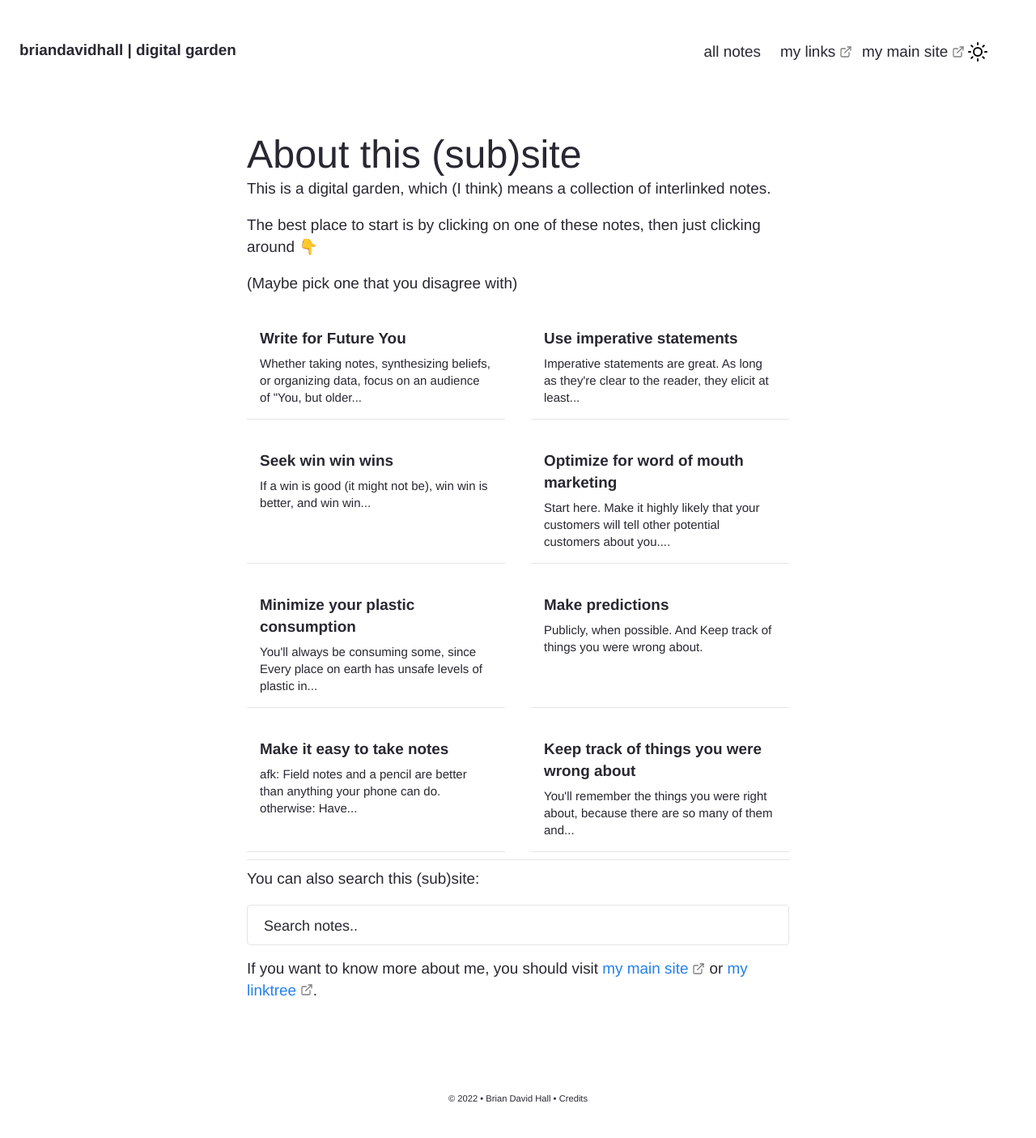
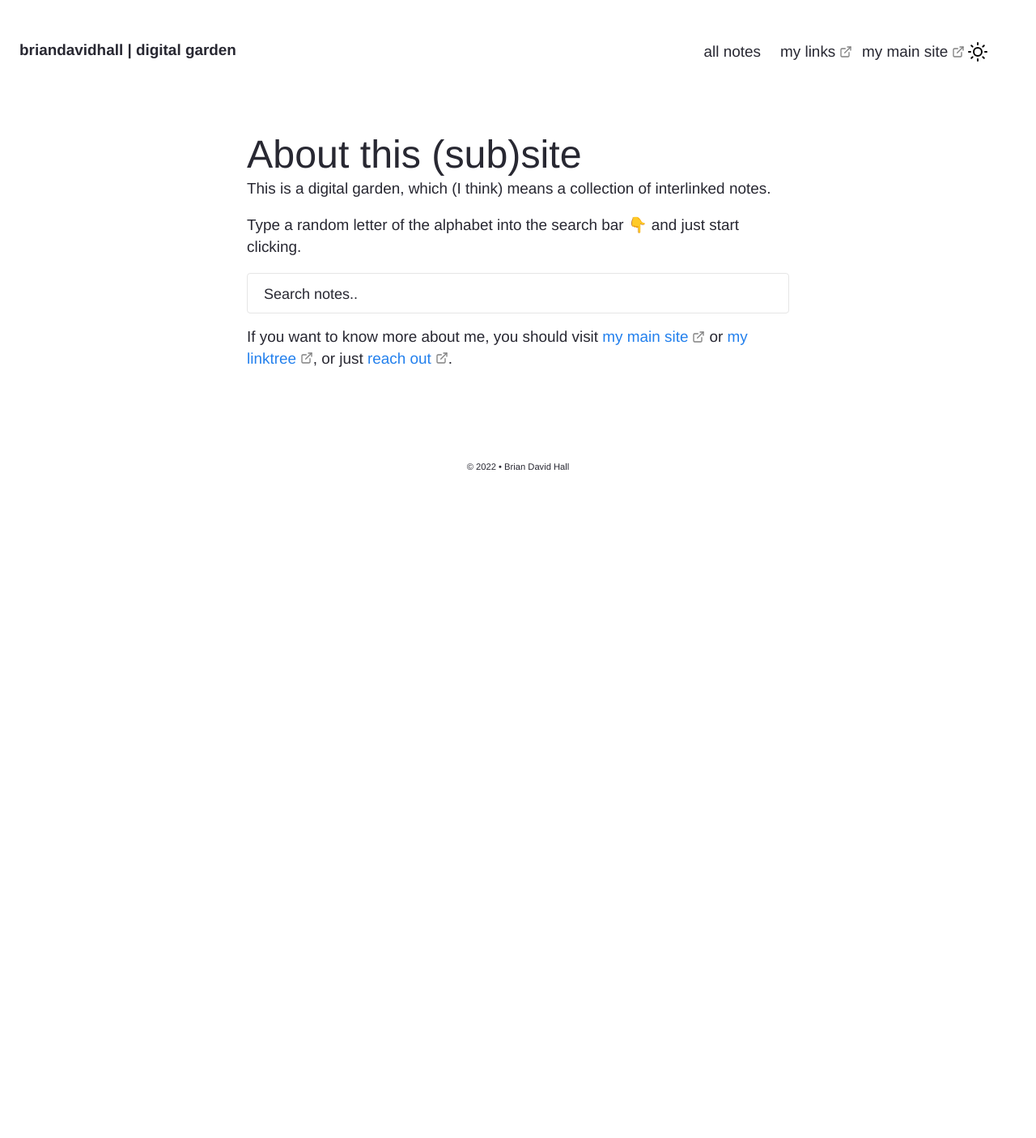
Before and after one commit to bruab/garden, a Jekyll site: the page built from pages/index.md, in a window 1280 px wide. Shown: the whole page at 81% size. Built offline with Jekyll 4.4.1, drawn with Linux system fonts in a browser that asks for light colours; after the commit the page ends 900 px from its top, so only the background shows below that.

Commit message:
clean up homepage and footer

```diff
--- a/_includes/Footer.html
+++ b/_includes/Footer.html
@@ -30,7 +30,6 @@
 
 {%- if site.copyright.msg != nil and site.copyright.msg != empty and site.copyright.msg != null -%}
 <div id="copyright">
-    <p id="copyright-notice"> {{site.copyright.year}} • {{site.copyright.msg}} •
-        Credits</a> </p>
+    <p id="copyright-notice"> {{site.copyright.year}} • {{site.copyright.msg}} </a> </p>
 </div>
 {%- endif -%}
--- a/_includes/Homepage.html
+++ b/_includes/Homepage.html
@@ -1,28 +1,7 @@
 <div class="home-intro">
     <div class="jumbo">About this (sub)site</div>
         <p>This is a digital garden, which (I think) means a collection of interlinked notes.</p>
-        <p>The best place to start is by clicking on one of these notes, then just clicking around 👇</p>
-        <p>(Maybe pick one that you disagree with)</p>
-
-        <!-- feed with filter-->
-        <div class="related-wrapper">
-        {% assign note_items = site.notes | sort: "date" | reverse %}
-        {% for note_items in note_items limit:8 %}
-            {%- if note_items.feed == "show" -%}
-                    <div class="notelist-feed">
-                        <a href="{{ site.baseurl }}{{note_items.url}}">
-                            <h6>{{ note_items.title }}</h6>
-                            <p class="excerpt">
-                                {{ note_items.content | strip_html | strip | remove: "[[" | remove: "]]" | remove: "-" | escape | truncatewords: 16 }}
-                            </p>
-                        </a>
-                    </div>
-            {%- endif -%}
-        {%- endfor -%}
-        </div>
-
-        <hr />
-        <p>You can also search this (sub)site:</p>
+        <p>Type a random letter of the alphabet into the search bar 👇 and just start clicking.</p>
 
         <!-- search bar -->
         <div class="block">
@@ -32,7 +11,7 @@
         <script type="text/javascript" src="{{ site.baseurl }}/assets/js/vendor/lunr.min.js"></script>
         <script src="{{ site.baseurl }}/assets/js/Search.js"></script>
 
-        <p>If you want to know more about me, you should visit <a href="https://briandavidhall.com/">my main site</a> or <a href="https://bdh.wtf/">my linktree</a>.</p>
+        <p>If you want to know more about me, you should visit <a href="https://briandavidhall.com/">my main site</a> or <a href="https://bdh.wtf/">my linktree</a>, or just <a href="https://briandavidhall.com/contact/">reach out</a>.</p>
 
     </div>
 </div>
```
